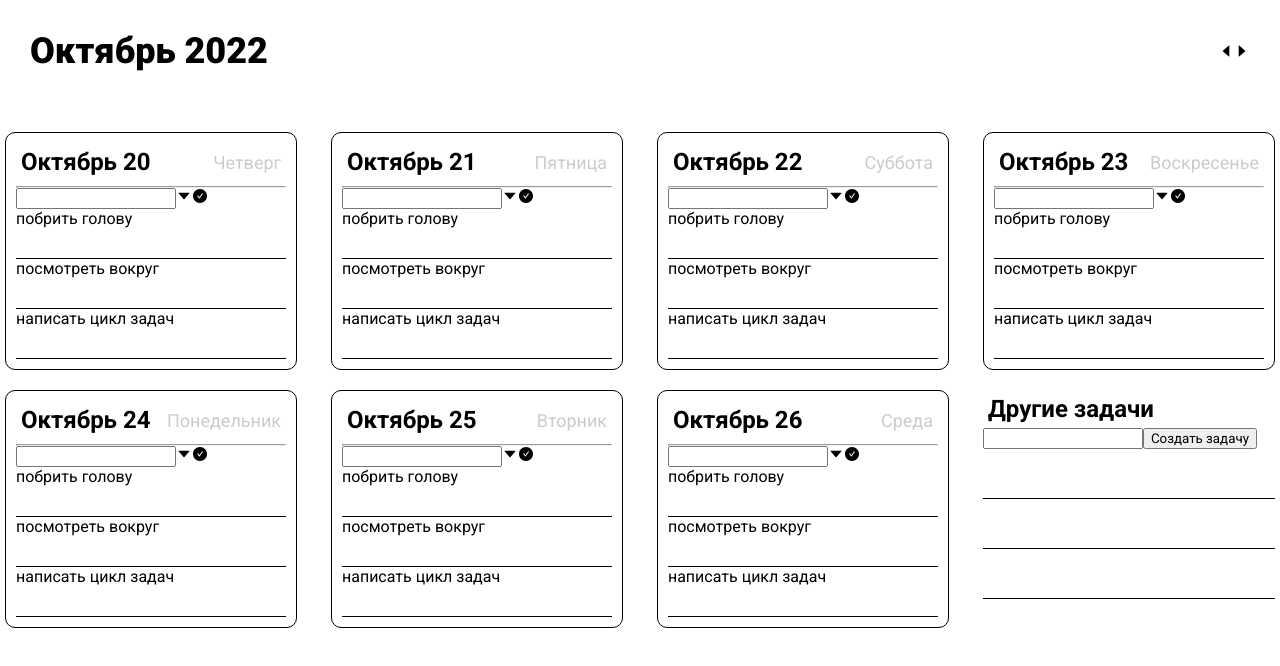
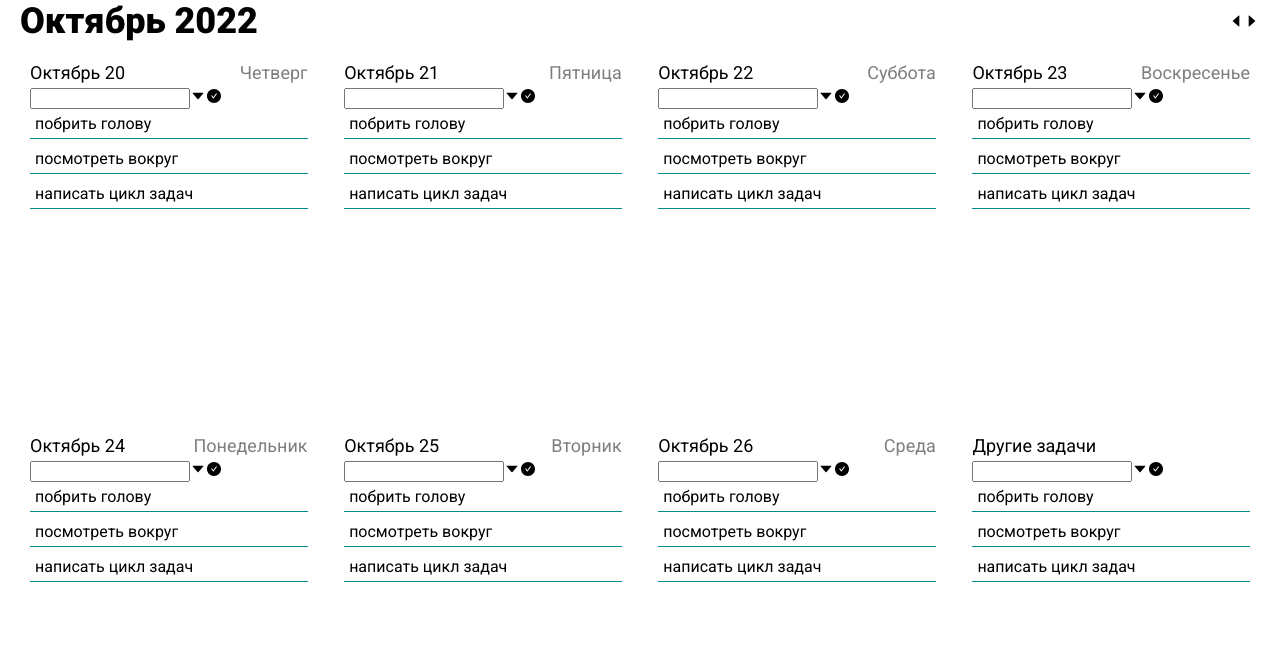
Before and after one commit to ramilqO/tweek, a React (Create React App) app: page / in a window 1280 px wide. Shown: the top 666 px of the page. Built offline with nearby package versions, Linux system fonts and the light colour scheme.

Commit message:
create stylistic app

```diff
--- a/src/App.css
+++ b/src/App.css
@@ -4,5 +4,5 @@
     margin: 0;
     box-sizing: border-box;
 
-    font-family: "Roboto", sans-serif;
+    font-family: 'Roboto', sans-serif;
 }
--- a/src/App.js
+++ b/src/App.js
@@ -1,10 +1,28 @@
 import './App.css';
 import Navbar from './Components/Navbar';
 import Main from './Components/Main';
-import { useState } from 'react';
+import { useEffect, useState } from 'react';
+import styled from 'styled-components/macro';
+import useSetColor from './Hooks/useSetColor';
+
+const StyledApp = styled.div`
+    background: #fff;
+    height: 100vh;
+
+    background: radial-gradient(
+        circle,
+        ${(props) => props.from} 10%,
+        ${(props) => props.to} 100%
+    );
+`;
 
 function App() {
     const [date, setDate] = useState(new Date());
+    useEffect(() => {
+        document.body.style.background = `#${Math.floor(
+            Math.random() * 0xffffff
+        ).toString(16)}`;
+    }, []);
 
     let days = [
         'Воскресенье',
@@ -31,10 +49,10 @@ function App() {
     ];
 
     return (
-        <div className='App'>
+        <StyledApp from={useSetColor()} to={useSetColor()}>
             <Navbar monthNames={monthNames} date={date} />
             <Main monthNames={monthNames} date={date} days={days} />
-        </div>
+        </StyledApp>
     );
 }
 
--- a/src/Components/Day.js
+++ b/src/Components/Day.js
@@ -1,53 +1,54 @@
 import React from 'react';
-import styled from 'styled-components';
-
+import styled from 'styled-components/macro';
 
 import { AiFillCaretDown } from 'react-icons/ai';
 import { AiFillCheckCircle } from 'react-icons/ai';
 
 const StyledDay = styled.div`
-    width: 23%;
-    height: 100%;
-    border: 1px solid black;
+    position: relative;
+    width: 24%;
     border-radius: 10px;
-    margin-bottom: 20px;
+    max-height: 48%;
+    background-color: #fff;
     padding: 10px;
 `;
 
-const StyledDayHeader = styled.div`
+const StyledHeader = styled.div`
     display: flex;
     align-items: center;
     justify-content: space-between;
-    padding: 5px;
     margin-bottom: 5px;
 `;
 
-const StyledHeaderDayOfWeek = styled.div`
-    opacity: 0.2;
+const StyledHeaderDay = styled.p`
     font-weight: 500;
     font-size: 18px;
 `;
+const StyledHeaderDayOfWeek = styled(StyledHeaderDay)`
+    opacity: 0.5;
+`;
+const StyledTaskList = styled.ul`
+    list-style-type: none;
+    padding: 0;
+`;
 
-const StyledTask = styled.p`
-    height: 50px;
+const StyledTask = styled.li`
+    padding: 5px;
     width: 100%;
-    border: 1px solid black;
-    border-top-style: none;
-    border-right-style: none;
-    border-left-style: none;
-    transition: 0.5s;
+    transition: 0.3s;
     cursor: pointer;
-
+    border-bottom: 1px solid darkcyan;
+    margin-bottom: 5px;
     &:hover {
-        background: aliceblue;
+        background-color: darkcyan;
     }
 `;
 
 const StyledForm = styled.form`
     display: flex;
-`
+`;
 
-const Day = ({ date, monthNames, days, index }) => {
+const Day = ({ date, monthNames, days }) => {
     const tasks = [
         'побрить голову',
         'посмотреть вокруг',
@@ -56,9 +57,12 @@ const Day = ({ date, monthNames, days, index }) => {
 
     return (
         <StyledDay>
-            <StyledDayHeader>
-
-                    <h2>{monthNames[date.getMonth()]} {date.getDate()}</h2>
+            <StyledHeader>
+                {date ? (
+                    <>
+                        <StyledHeaderDay>
+                            {monthNames[date.getMonth()]} {date.getDate()}
+                        </StyledHeaderDay>
 
                         <StyledHeaderDayOfWeek>
                             {/* Альтернативный вариант */}
@@ -67,20 +71,23 @@ const Day = ({ date, monthNames, days, index }) => {
                     }).format(date)} */}
                             {days[date.getDay()]}
                         </StyledHeaderDayOfWeek>
-
-            </StyledDayHeader>
-            <hr />
+                    </>
+                ) : (
+                    <StyledHeaderDay>Другие задачи</StyledHeaderDay>
+                )}
+            </StyledHeader>
 
             <StyledForm>
                 <input type='text' placeholder='' />
                 <AiFillCaretDown />
-                <AiFillCheckCircle/>
-
+                <AiFillCheckCircle />
             </StyledForm>
 
+            <StyledTaskList>
                 {tasks.map((task, index) => {
                     return <StyledTask key={index}>{task}</StyledTask>;
                 })}
+            </StyledTaskList>
         </StyledDay>
     );
 };
--- a/src/Components/Main.js
+++ b/src/Components/Main.js
@@ -1,37 +1,15 @@
 import React from 'react';
-import styled from 'styled-components';
+import styled from 'styled-components/macro';
 
 import Day from './Day';
 
 const StyledMain = styled.div`
-    padding: 30px 5px;
     display: flex;
     flex-wrap: wrap;
     justify-content: space-between;
-`;
-
-const StyledDay = styled.div`
-    width: 23%;
-    height: 100%;
-`;
-const StyledDayHeader = styled.div`
-    display: flex;
-    align-items: center;
-    justify-content: space-between;
-    padding: 5px;
-`;
-const StyledTask = styled.p`
-    height: 50px;
-    width: 100%;
-    border: 1px solid black;
-    border-top-style: none;
-    border-right-style: none;
-    border-left-style: none;
-    transition: 0.5s;
-    cursor: pointer;
-    &:hover {
-        background: aliceblue;
-    }
+    align-items: stretch;
+    padding: 0 20px;
+    height: calc(100% - 55px); // 45px - это высота шапки margin + padding
 `;
 
 const Main = ({ date, monthNames, days }) => {
@@ -39,6 +17,7 @@ const Main = ({ date, monthNames, days }) => {
         <StyledMain>
             {days.map((day, index) => (
                 <Day
+                    key={index}
                     monthNames={monthNames}
                     date={
                         new Date(
@@ -47,21 +26,10 @@ const Main = ({ date, monthNames, days }) => {
                             date.getDate() + index
                         )
                     }
-                    index={index}
                     days={days}
                 />
             ))}
-            <StyledDay>
-                <StyledDayHeader>
-                    <h2>Другие задачи</h2>
-                </StyledDayHeader>
-
-                <input type='text' />
-                <button>Создать задачу</button>
-                <StyledTask />
-                <StyledTask />
-                <StyledTask />
-            </StyledDay>
+            <Day />
         </StyledMain>
     );
 };
--- a/src/Components/Navbar.js
+++ b/src/Components/Navbar.js
@@ -1,18 +1,21 @@
 import React from 'react';
-import styled from 'styled-components';
+import styled from 'styled-components/macro';
 
 import { AiFillCaretLeft, AiFillCaretRight } from 'react-icons/ai';
 
 const StyledNavbar = styled.div`
+    /*
+        Изменение высоты данного блока требует
+        изменения высоты StyledMain в /Components/Main.js
+    */
     width: 100%;
-    height: 100%;
-`;
-
-const StyledContainer = styled.div`
     display: flex;
     justify-content: space-between;
     align-items: center;
-    padding: 30px;
+    position: relative;
+    background-color: #fff;
+    padding: 0 20px;
+    margin-bottom: 10px;
 `;
 
 const StyledDataHeader = styled.div`
@@ -30,18 +33,14 @@ const StyledNavContainer = styled.div`
 const Navbar = ({ monthNames, date }) => {
     return (
         <StyledNavbar>
-            <StyledContainer>
             <StyledDataHeader>
-                    <p>
                 {monthNames[date.getMonth()]} {date.getFullYear()}
-                    </p>
             </StyledDataHeader>
 
             <StyledNavContainer>
                 <AiFillCaretLeft />
                 <AiFillCaretRight />
             </StyledNavContainer>
-            </StyledContainer>
         </StyledNavbar>
     );
 };
--- /dev/null
+++ b/src/Hooks/useSetColor.js
@@ -0,0 +1,4 @@
+const useSetColor = () => {
+    return `#${Math.floor(Math.random() * 0xffffff).toString(16)}`;
+};
+export default useSetColor;
```
Lines whose indentation alone changed are shown as unchanged.
